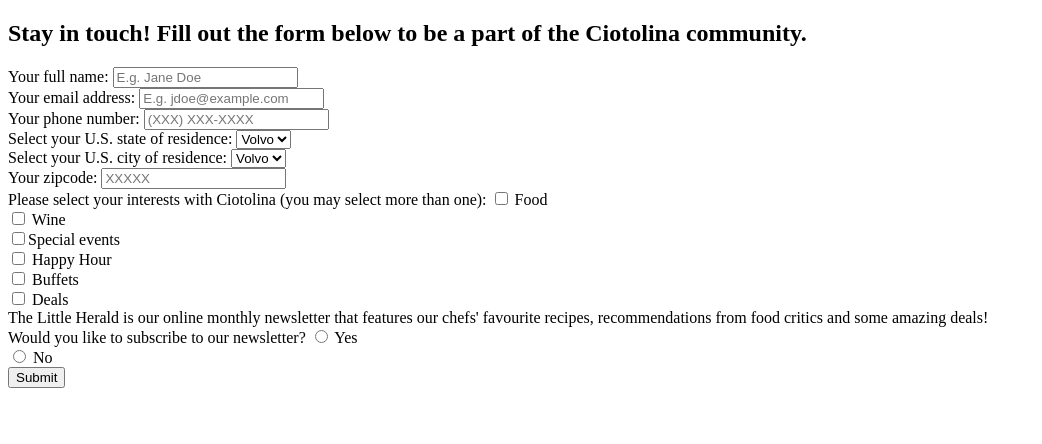
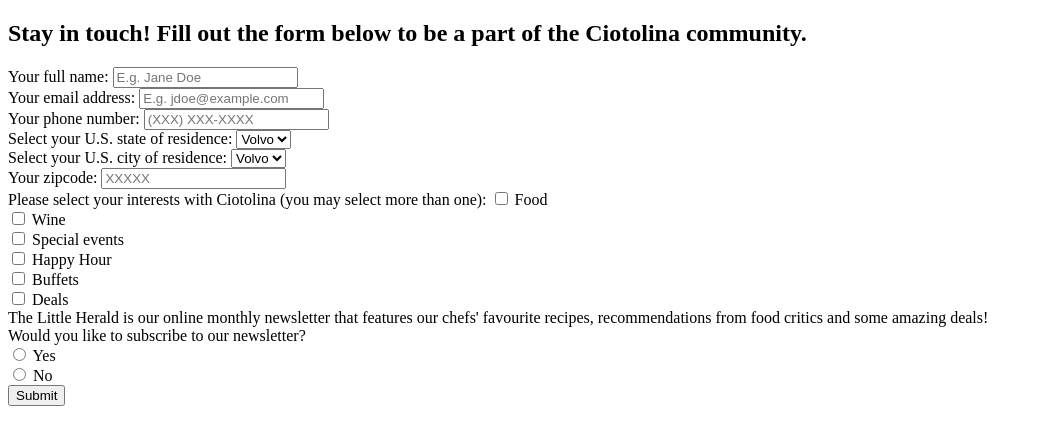
Before and after one commit to kinzo25/kinzo25.github.io, a plain HTML site: page index.html in a window 1280 px wide. Shown: the whole page, without its empty margins (0-1042 px from the left). Drawn offline with Linux system fonts and the light colour scheme.

Commit message:
Update index.html

```diff
--- a/index.html
+++ b/index.html
@@ -42,13 +42,13 @@
         <div><label for="interest">Please select your interests with Ciotolina (you may select more than one):</label>
         	<input type="checkbox" id="interest" name="interest1" value="Food"> Food<br>
 			<input type="checkbox" id="interest" name="interest2" value="Wine"> Wine<br>
-			<input type="checkbox" id="interest" name="interest3" value="Special events">Special events<br>
+			<input type="checkbox" id="interest" name="interest3" value="Special events"> Special events<br>
 			<input type="checkbox" id="interest" name="interest4" value="Happy Hour"> Happy Hour<br>
 			<input type="checkbox" id="interest" name="interest5" value="Buffets"> Buffets<br>
 			<input type="checkbox" id="interest" name="interest6" value="Deals"> Deals<br>
         </div>
 
-        <div><label for="newsletter">The Little Herald is our online monthly newsletter that features our chefs' favourite recipes, recommendations from food critics and some amazing deals! <br> Would you like to subscribe to our newsletter?</label>
+        <div><label for="newsletter">The Little Herald is our online monthly newsletter that features our chefs' favourite recipes, recommendations from food critics and some amazing deals! <br> Would you like to subscribe to our newsletter?</label><br>
 			<input type="radio" id="newsletter" name="newsletter" value="Yes"> Yes<br>
 			<input type="radio" id="newsletter" name="newsletter" value="No"> No<br>
 
```
